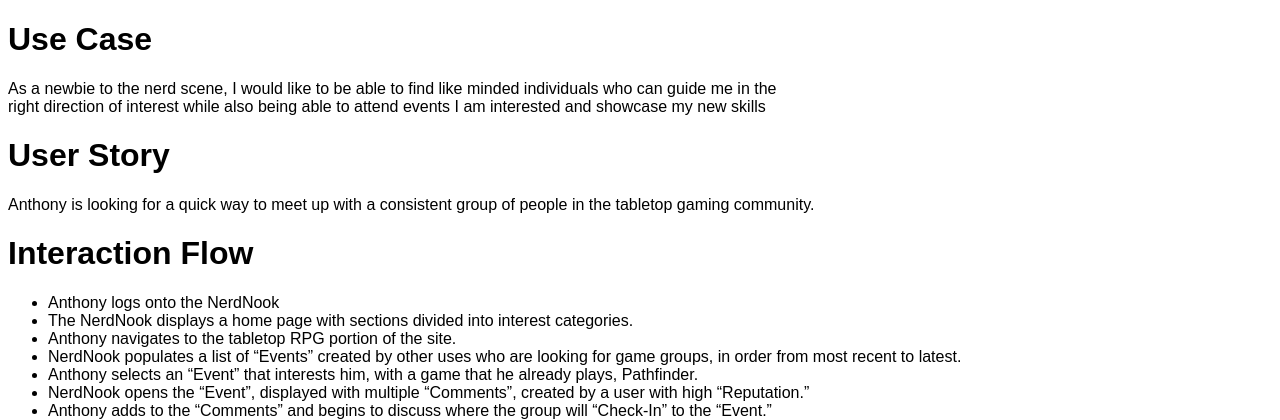
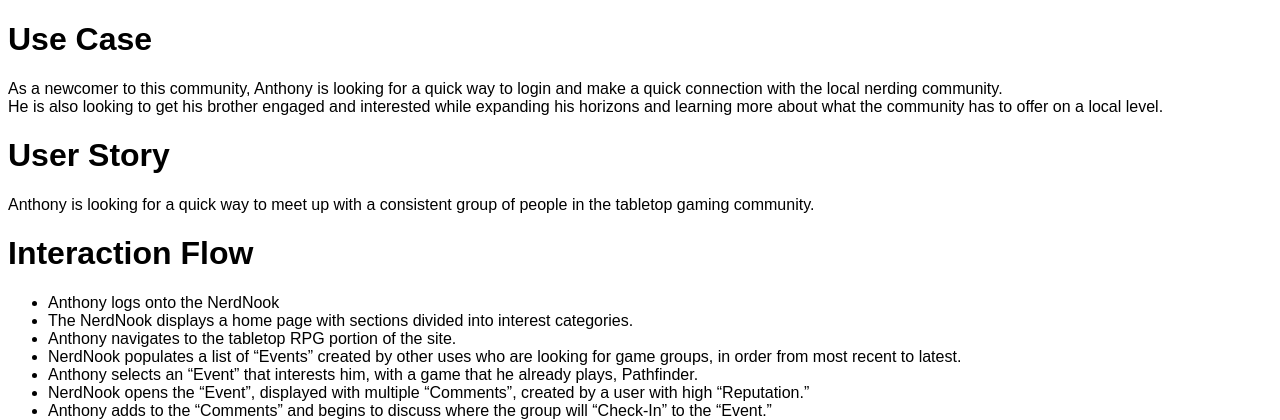
Before and after one commit to mpeseke/nerd-nook, a PHP site: page /anthonyUseCase.php in a window 1280 px wide. Shown: the top 420 px of the page. Run offline with PHP 8.4, Linux system fonts and the light colour scheme.

Commit message:
Added Anthony's use case.

```diff
--- a/epic/anthonyUseCase.php
+++ b/epic/anthonyUseCase.php
@@ -7,8 +7,8 @@
 	</head>
 	<body>
 		<h1>Use Case</h1>
-		<p>As a newbie to the nerd scene, I would like to be able to find like minded individuals who can guide me in the<br>
-			right direction of interest while also being able to attend events I am interested and showcase my new skills</p>
+		<p>As a newcomer to this community, Anthony is looking for a quick way to login and make a quick connection with the local nerding community. <br/>
+		He is also looking to get his brother engaged and interested while expanding his horizons and learning more about what the community has to offer on a local level.</p>
 		<h1>User Story</h1>
 		<p>Anthony is looking for a quick way to meet up with a consistent group of people in the tabletop gaming community. </p>
 		<h1>Interaction Flow</h1>
```
